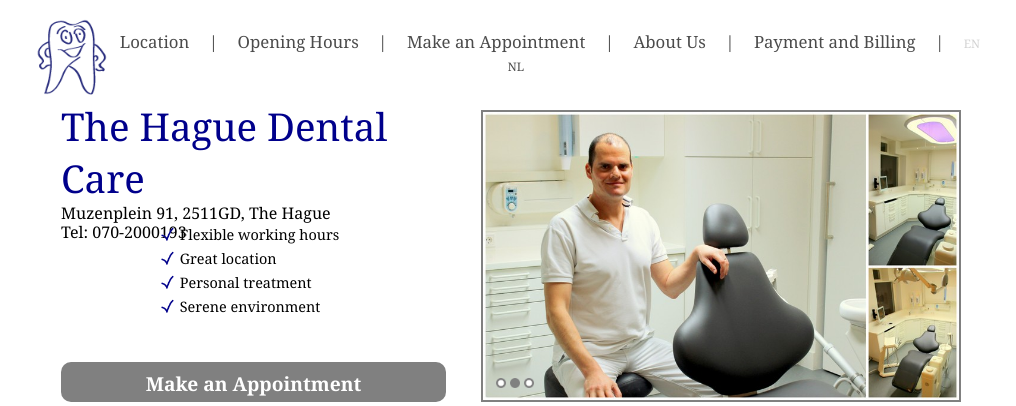
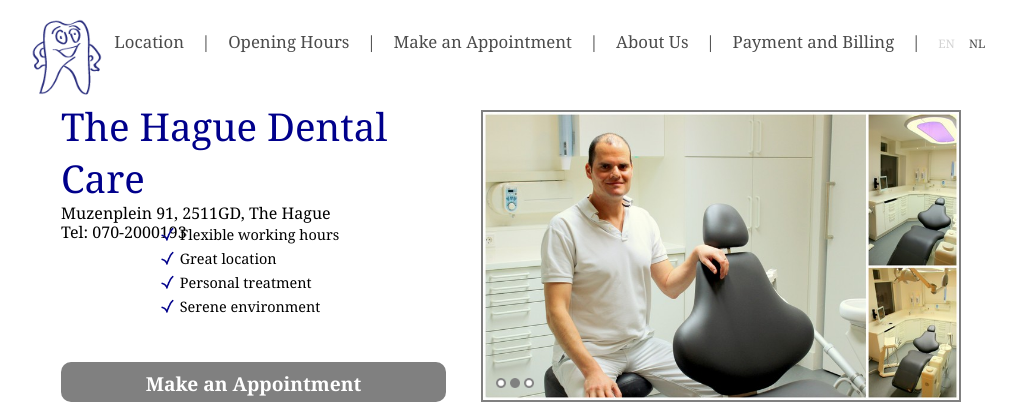
Before and after one commit to oriyudilevich/DanielWebsite, a PHP site: page / in a window 1280 px wide. Shown: the top 406 px of the page, without its empty margins (129-1145 px from the left). Run offline with PHP 8.4, Linux system fonts and the light colour scheme; some libraries are stand-ins or nearby versions; some web fonts are replaced.

Commit message:
Fixed small problem in header

```diff
--- a/css/stylesheet.css
+++ b/css/stylesheet.css
@@ -151,8 +151,8 @@
     color:black;
     opacity: 0.7;
     border: 0;
-    margin-right:15px;
-    margin-left:15px;
+    margin-right:13px;
+    margin-left:13px;
 }
 
 #header a {
```
